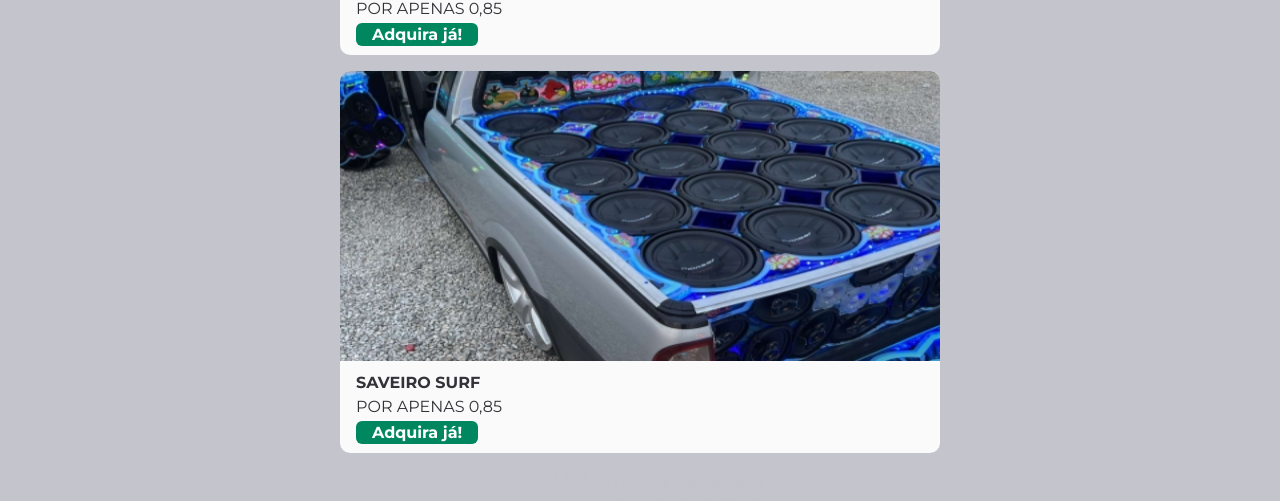
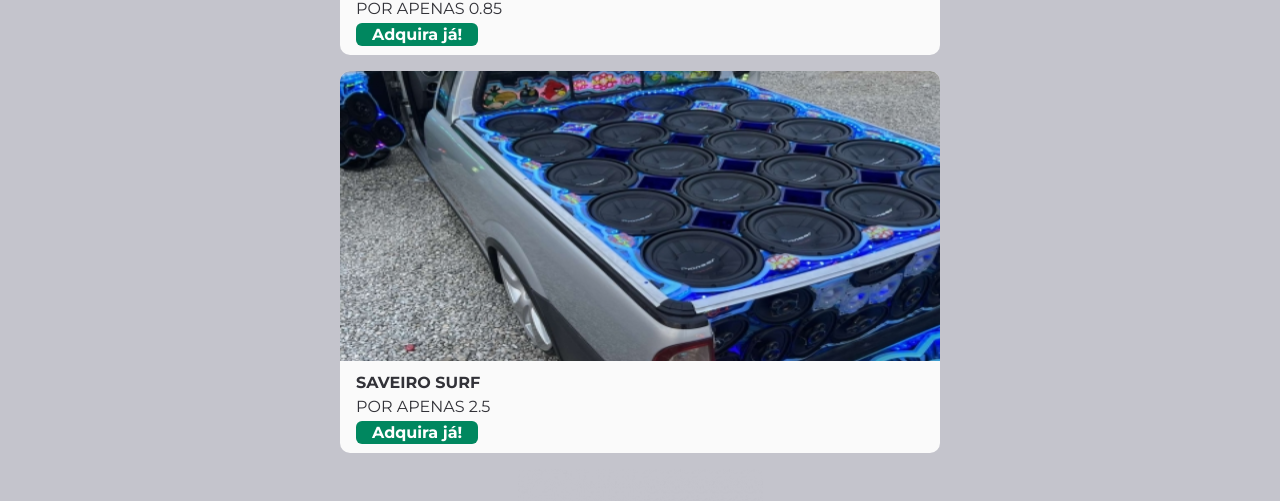
Before and after one commit to Adenilson-Oliveira/rifas-brl, a Next.js app: page / in a window 1280 px wide. Shown: the part 451-952 px from the top of the page. Built offline with nearby package versions, Linux system fonts and the light colour scheme.

Commit message:
create context de sorteios

```diff
--- /dev/null
+++ b/src/components/product/index.tsx
@@ -0,0 +1,45 @@
+import Image from 'next/image'
+import { ContainerProduct } from './style'
+
+export interface ProductCardProps {
+  imgUrl: string
+  name: string
+  price: number
+  variant: boolean
+  data: {
+    dia: string
+    hora: string
+  }
+}
+
+export default function Premio({
+  imgUrl,
+  name,
+  price,
+  variant,
+  data,
+}: ProductCardProps) {
+  return (
+    <ContainerProduct key={imgUrl}>
+      <Image src={imgUrl} alt="" width={366} height={290} />
+      <div className="content">
+        <h2>{name}</h2>
+        <p>
+          POR APENAS <span>{price}</span>
+        </p>
+        {variant ? (
+          <>
+            <p>
+              Sorteio dia
+              <span>
+                {data.dia} às {data.hora}
+              </span>
+            </p>
+          </>
+        ) : (
+          <span className="chamadaParaAcao">Adquira já!</span>
+        )}
+      </div>
+    </ContainerProduct>
+  )
+}
--- /dev/null
+++ b/src/components/product/style.ts
@@ -0,0 +1,29 @@
+import { styled } from '../../styles'
+
+export const ContainerProduct = styled('div', {
+  backgroundColor: '$gray1',
+  borderRadius: 10,
+  maxWidth: 600,
+  margin: '0 auto',
+  marginBottom: '1rem',
+
+  '& .content': {
+    padding: '0.5rem 1rem',
+  },
+
+  '& .chamadaParaAcao': {
+    backgroundColor: '$green',
+    fontWeight: 'bold',
+    // width: 'auto',
+    color: '$white',
+    padding: '2px 1rem',
+    borderRadius: 6,
+  },
+
+  img: {
+    width: '100%',
+    objectFit: 'cover',
+    borderTopRightRadius: 10,
+    borderTopLeftRadius: 10,
+  },
+})
--- /dev/null
+++ b/src/contexts/SorteiosContext.tsx
@@ -0,0 +1,59 @@
+import { createContext, ReactNode, useState } from 'react'
+
+interface SorteiosContextProviderProps {
+  children: ReactNode
+}
+
+type sorteio = {
+  img: string
+  unityPrice: number
+  name: string
+  data: {
+    dia: string
+    hora: string
+  }
+}
+
+interface SorteiosContextType {
+  ativos: sorteio[]
+  concluidos: sorteio[]
+  emBreve: sorteio[]
+}
+
+export const SorteiosContext = createContext({} as SorteiosContextType)
+
+export function SorteiosContextProvider({
+  children,
+}: SorteiosContextProviderProps) {
+  const [sorteios] = useState<SorteiosContextType>({
+    ativos: [
+      {
+        img: '/img/sorteios/xre.svg',
+        unityPrice: 0.85,
+        name: 'XRE 300 OU 15K',
+        data: {
+          dia: '30/11/22',
+          hora: '8h00',
+        },
+      },
+      {
+        img: '/img/sorteios/saveiro.svg',
+        unityPrice: 2.5,
+        name: 'SAVEIRO SURF',
+        data: {
+          dia: '22/12/22',
+          hora: '8h00',
+        },
+      },
+    ],
+
+    concluidos: [],
+
+    emBreve: [],
+  })
+  return (
+    <SorteiosContext.Provider value={sorteios}>
+      {children}
+    </SorteiosContext.Provider>
+  )
+}
--- a/src/pages/_app.tsx
+++ b/src/pages/_app.tsx
@@ -2,18 +2,19 @@ import type { AppProps } from 'next/app'
 import { ContainerStyleBody, globalStyles } from '../styles/global'
 import Header from '../components/header'
 import Footer from '../components/footer'
+import { SorteiosContextProvider } from '../contexts/SorteiosContext'
 
 globalStyles()
 
 export default function App({ Component, pageProps }: AppProps) {
   return (
-    <>
+    <SorteiosContextProvider>
       <Header />
       <ContainerStyleBody>
         <Component {...pageProps} />
       </ContainerStyleBody>
 
       <Footer />
-    </>
+    </SorteiosContextProvider>
   )
 }
--- a/src/pages/index.tsx
+++ b/src/pages/index.tsx
@@ -1,22 +1,9 @@
 import Image from 'next/image'
-import {
-  ContainerEtapa,
-  ContainerHome,
-  ContainerProduct,
-} from '../styles/pages/home'
-
-const sorteios = [
-  {
-    img: '/img/sorteios/xre.svg',
-    unityPrice: 0.85,
-    name: 'XRE 300 OU 15K',
-  },
-  {
-    img: '/img/sorteios/saveiro.svg',
-    unityPrice: 2.5,
-    name: 'SAVEIRO SURF',
-  },
-]
+import { useContext } from 'react'
+// import Link from 'next/link'
+import ProductCard from '../components/product'
+import { SorteiosContext } from '../contexts/SorteiosContext'
+import { ContainerEtapa, ContainerHome } from '../styles/pages/home'
 
 const etapas = [
   {
@@ -44,6 +31,9 @@ const etapas = [
 ]
 
 export default function Home() {
+  const sorteios = useContext(SorteiosContext)
+  console.log(sorteios)
+
   return (
     <ContainerHome>
       <div className="titlePage">
@@ -51,18 +41,17 @@ export default function Home() {
         <span>Escolha sua sorte</span>
       </div>
 
-      {sorteios.map((premio) => {
+      {/* <Link href={`/product`} to>Hello World!</Link> */}
+      {sorteios.ativos.map((premio) => {
         return (
-          <ContainerProduct key={premio.img}>
-            <Image src={premio.img} alt="" width={366} height={290} />
-            <div className="content">
-              <h2>{premio.name}</h2>
-              <p>
-                POR APENAS <span>0,85</span>
-              </p>
-              <span className="chamadaParaAcao">Adquira já!</span>
-            </div>
-          </ContainerProduct>
+          <ProductCard
+            key={premio.img}
+            imgUrl={premio.img}
+            name={premio.name}
+            price={premio.unityPrice}
+            variant={false}
+            data={premio.data}
+          />
         )
       })}
 
--- a/src/styles/pages/Home.ts
+++ b/src/styles/pages/Home.ts
@@ -7,34 +7,6 @@ export const ContainerHome = styled('main', {
     display: 'flex',
     justifyContent: 'space-between',
     alignItems: 'center',
-  },
-})
-
-export const ContainerProduct = styled('div', {
-  backgroundColor: '$gray1',
-  borderRadius: 10,
-  maxWidth: 600,
-  margin: '0 auto',
-  marginBottom: '1rem',
-
-  '& .content': {
-    padding: '0.5rem 1rem',
-  },
-
-  '& .chamadaParaAcao': {
-    backgroundColor: '$green',
-    fontWeight: 'bold',
-    // width: 'auto',
-    color: '$white',
-    padding: '2px 1rem',
-    borderRadius: 6,
-  },
-
-  img: {
-    width: '100%',
-    objectFit: 'cover',
-    borderTopRightRadius: 10,
-    borderTopLeftRadius: 10,
   },
 })
 
```
Also changed, not shown: src/pages/product.tsx (+17 -2 lines).
